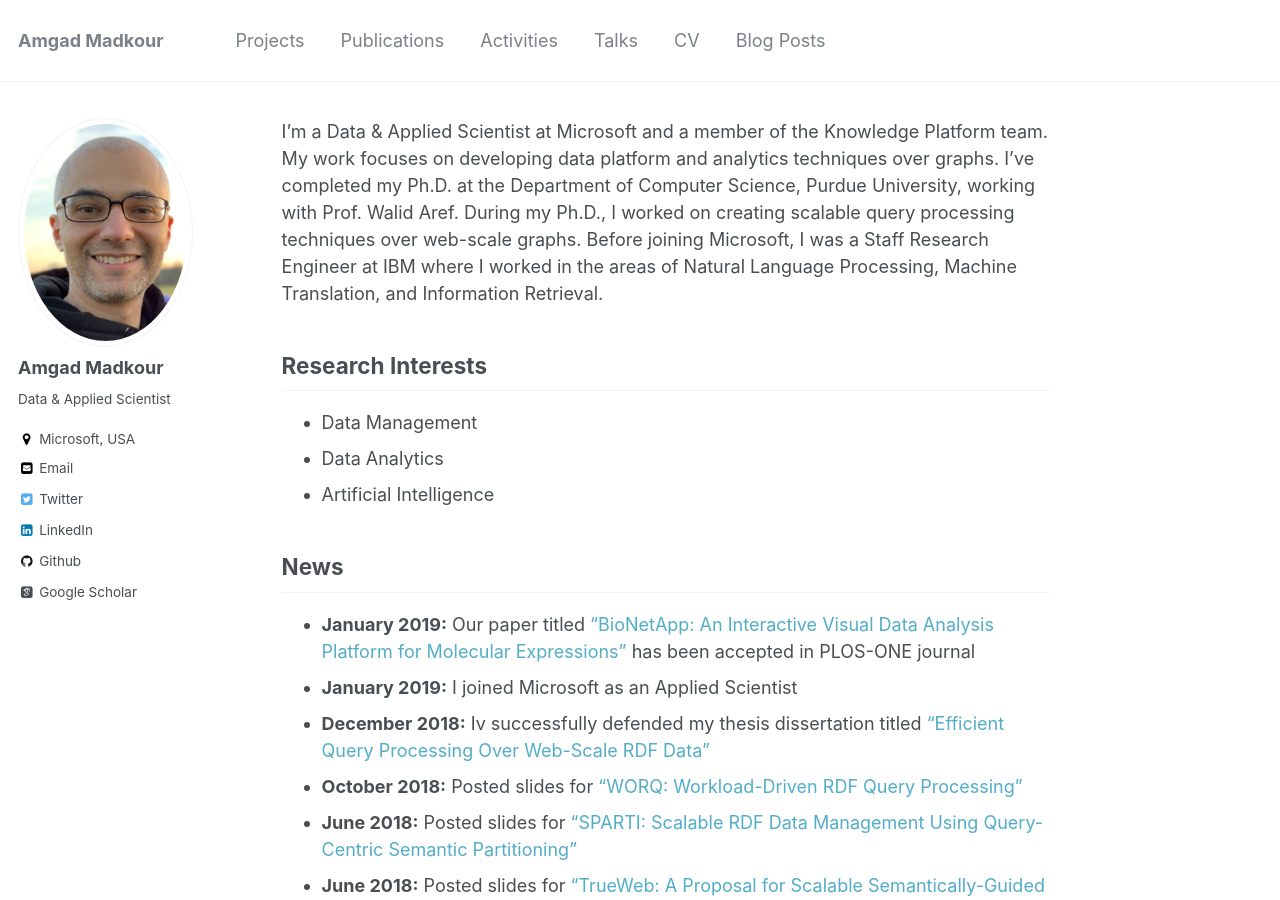
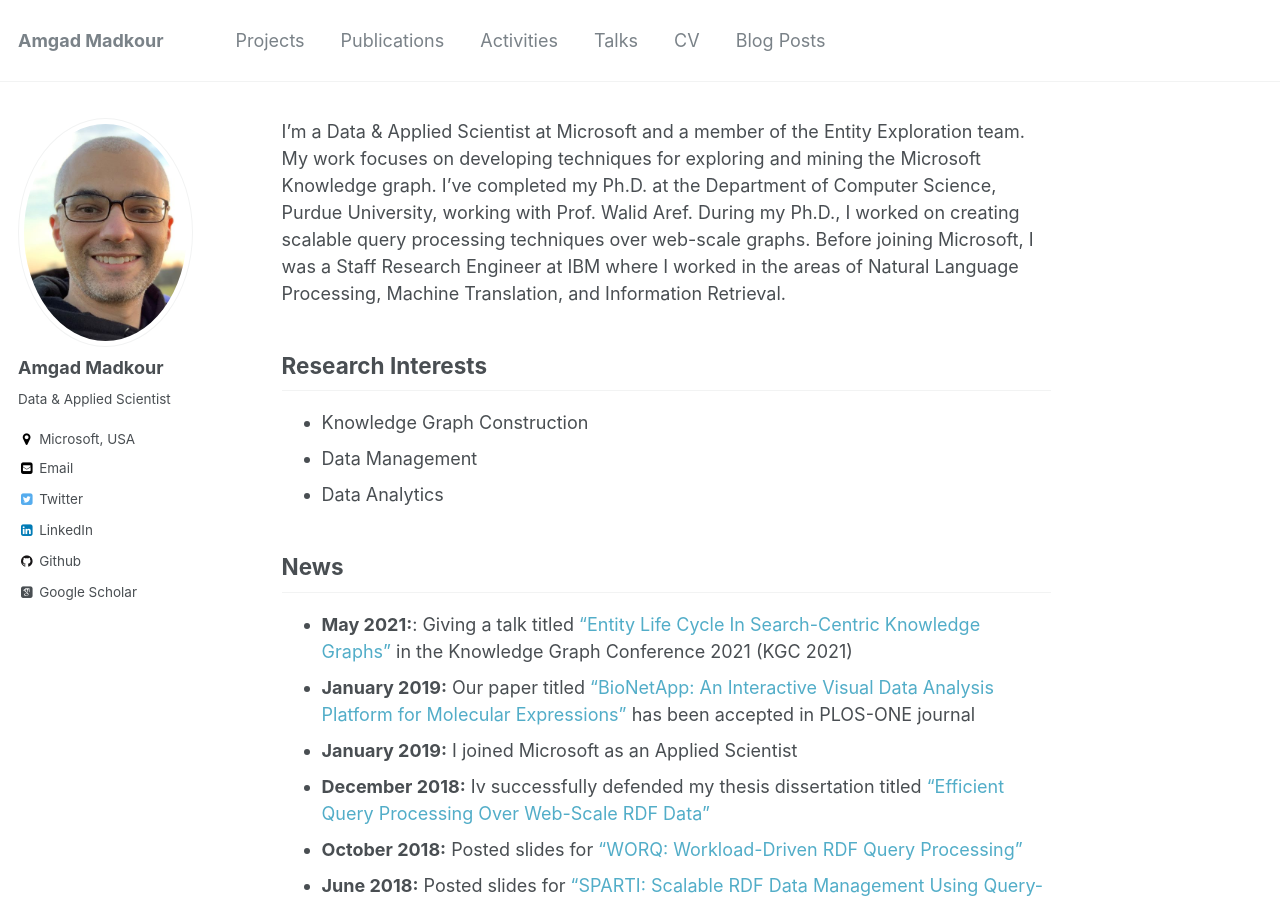
Before and after one commit to amgadmadkour/amgadmadkour.github.io, a Jekyll site: the page built from _pages/about.md, in a window 1280 px wide and 900 px high. Built offline with Jekyll 4.4.1, drawn with Linux system fonts in a browser that asks for light colours; some web fonts are replaced.

Commit message:
Add KGC talk info

```diff
--- a/_pages/about.md
+++ b/_pages/about.md
@@ -7,14 +7,15 @@ redirect_from:
   - /about.html
 ---
 
-I’m a Data & Applied Scientist at Microsoft and a member of the Knowledge Platform team. My work focuses on developing data platform and analytics techniques over graphs. I’ve completed my Ph.D. at the Department of Computer Science, Purdue University, working with Prof. Walid Aref. During my Ph.D., I worked on creating scalable query processing techniques over web-scale graphs. Before joining Microsoft, I was a Staff Research Engineer at IBM where I worked in the areas of Natural Language Processing, Machine Translation, and Information Retrieval.
+I’m a Data & Applied Scientist at Microsoft and a member of the Entity Exploration team. My work focuses on developing techniques for exploring and mining the Microsoft Knowledge graph. I’ve completed my Ph.D. at the Department of Computer Science, Purdue University, working with Prof. Walid Aref. During my Ph.D., I worked on creating scalable query processing techniques over web-scale graphs. Before joining Microsoft, I was a Staff Research Engineer at IBM where I worked in the areas of Natural Language Processing, Machine Translation, and Information Retrieval.
 
 ## Research Interests
+* Knowledge Graph Construction
 * Data Management
 * Data Analytics
-* Artificial Intelligence
 
 ## News
+* **May 2021:**: Giving a talk titled ["Entity Life Cycle In Search-Centric Knowledge Graphs"](/_talks/2021-05-06-entitylifecycle.md) in the Knowledge Graph Conference 2021 (KGC 2021)
 * **January 2019:** Our paper titled ["BioNetApp: An Interactive Visual Data Analysis Platform for Molecular Expressions"](https://www.researchgate.net/publication/331290263_BioNetApp_An_interactive_visual_data_analysis_platform_for_molecular_expressions) has been accepted in PLOS-ONE journal
 * **January 2019:** I joined Microsoft as an Applied Scientist
 * **December 2018:** Iv successfully defended my thesis dissertation titled ["Efficient Query Processing Over Web-Scale RDF Data"](/files/Efficient_Query_Processing_Over_Web_Scale_RDF_Data.pdf)
```
Also changed, not shown: _talks/2021-05-06-entitylifecycle.md (added, +13 -0 lines), 1 other file.
